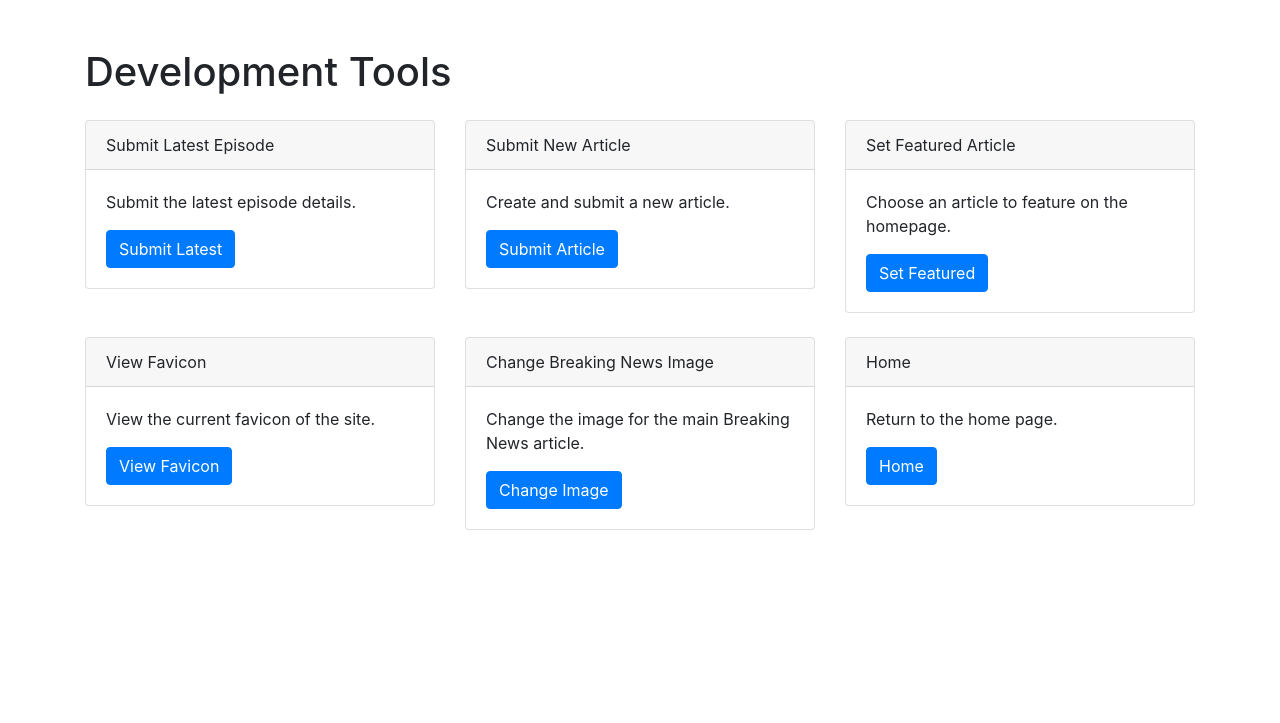
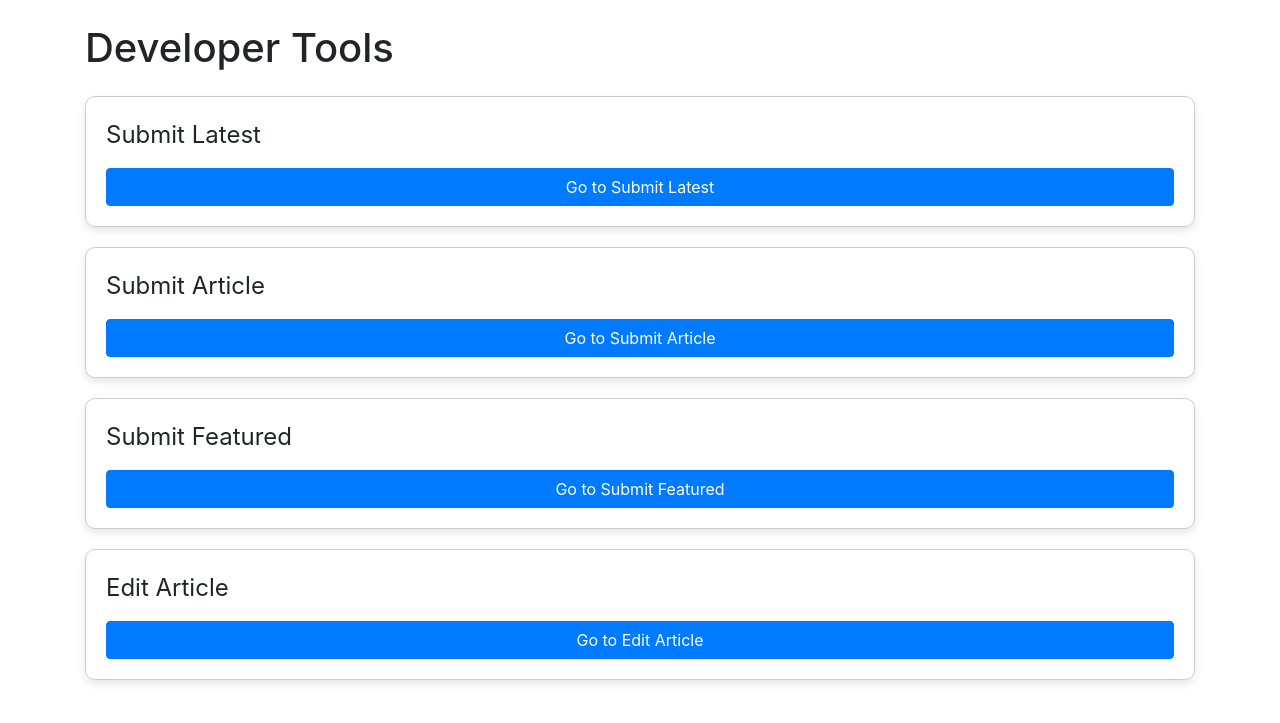
Before and after one commit to Pajama-John/kethfm, a Flask app: page /dev-tools in a window 1280 px wide. Shown: the top 723 px of the page. Run offline with Flask 3, Linux system fonts and the light colour scheme; some libraries are stand-ins or nearby versions.

Commit message:
pull time

```diff
--- a/templates/dev_tools.html
+++ b/templates/dev_tools.html
@@ -3,81 +3,40 @@
 <head>
     <meta charset="UTF-8">
     <meta name="viewport" content="width=device-width, initial-scale=1.0">
-    <title>Development Tools</title>
-    <link href="https://maxcdn.bootstrapcdn.com/bootstrap/4.5.2/css/bootstrap.min.css" rel="stylesheet">
+    <title>Dev Tools</title>
+    <link href="https://stackpath.bootstrapcdn.com/bootstrap/4.5.2/css/bootstrap.min.css" rel="stylesheet">
+    <style>
+        .tool-box {
+            border: 1px solid #ccc;
+            border-radius: 10px;
+            padding: 20px;
+            margin-bottom: 20px;
+            box-shadow: 0 4px 8px rgba(0, 0, 0, 0.1);
+        }
+        .tool-title {
+            font-size: 1.5em;
+            margin-bottom: 15px;
+        }
+    </style>
 </head>
 <body>
-    <div class="container mt-5">
-        <h1 class="mb-4">Development Tools</h1>
-        <div class="row">
-            <div class="col-md-4">
-                <div class="card">
-                    <div class="card-header">
-                        Submit Latest Episode
-                    </div>
-                    <div class="card-body">
-                        <p class="card-text">Submit the latest episode details.</p>
-                        <a href="{{ url_for('latest') }}" class="btn btn-primary">Submit Latest</a>
-                    </div>
-                </div>
-            </div>
-            <div class="col-md-4">
-                <div class="card">
-                    <div class="card-header">
-                        Submit New Article
-                    </div>
-                    <div class="card-body">
-                        <p class="card-text">Create and submit a new article.</p>
-                        <a href="{{ url_for('submit') }}" class="btn btn-primary">Submit Article</a>
-                    </div>
-                </div>
-            </div>
-            <div class="col-md-4">
-                <div class="card">
-                    <div class="card-header">
-                        Set Featured Article
-                    </div>
-                    <div class="card-body">
-                        <p class="card-text">Choose an article to feature on the homepage.</p>
-                        <a href="{{ url_for('submit_featured') }}" class="btn btn-primary">Set Featured</a>
-                    </div>
-                </div>
-            </div>
+    <div class="container">
+        <h1 class="my-4">Developer Tools</h1>
+        <div class="tool-box">
+            <div class="tool-title">Submit Latest</div>
+            <a href="{{ url_for('latest') }}" class="btn btn-primary btn-block">Go to Submit Latest</a>
         </div>
-        <div class="row mt-4">
-            <div class="col-md-4">
-                <div class="card">
-                    <div class="card-header">
-                        View Favicon
-                    </div>
-                    <div class="card-body">
-                        <p class="card-text">View the current favicon of the site.</p>
-                        <a href="{{ url_for('favicon') }}" class="btn btn-primary">View Favicon</a>
-                    </div>
-                </div>
-            </div>
-            <div class="col-md-4">
-                <div class="card">
-                    <div class="card-header">
-                        Change Breaking News Image
-                    </div>
-                    <div class="card-body">
-                        <p class="card-text">Change the image for the main Breaking News article.</p>
-                        <a href="{{ url_for('breakingnewsimage') }}" class="btn btn-primary">Change Image</a>
-                    </div>
-                </div>
-            </div>
-            <div class="col-md-4">
-                <div class="card">
-                    <div class="card-header">
-                        Home
-                    </div>
-                    <div class="card-body">
-                        <p class="card-text">Return to the home page.</p>
-                        <a href="{{ url_for('index') }}" class="btn btn-primary">Home</a>
-                    </div>
-                </div>
-            </div>
+        <div class="tool-box">
+            <div class="tool-title">Submit Article</div>
+            <a href="{{ url_for('submit') }}" class="btn btn-primary btn-block">Go to Submit Article</a>
+        </div>
+        <div class="tool-box">
+            <div class="tool-title">Submit Featured</div>
+            <a href="{{ url_for('submit_featured') }}" class="btn btn-primary btn-block">Go to Submit Featured</a>
+        </div>
+        <div class="tool-box">
+            <div class="tool-title">Edit Article</div>
+            <a href="{{ url_for('edit') }}" class="btn btn-primary btn-block">Go to Edit Article</a>
         </div>
     </div>
     <script src="https://code.jquery.com/jquery-3.5.1.slim.min.js"></script>
```
Also changed, not shown: data/featured.json (+15 -1 lines), 1 other file.
